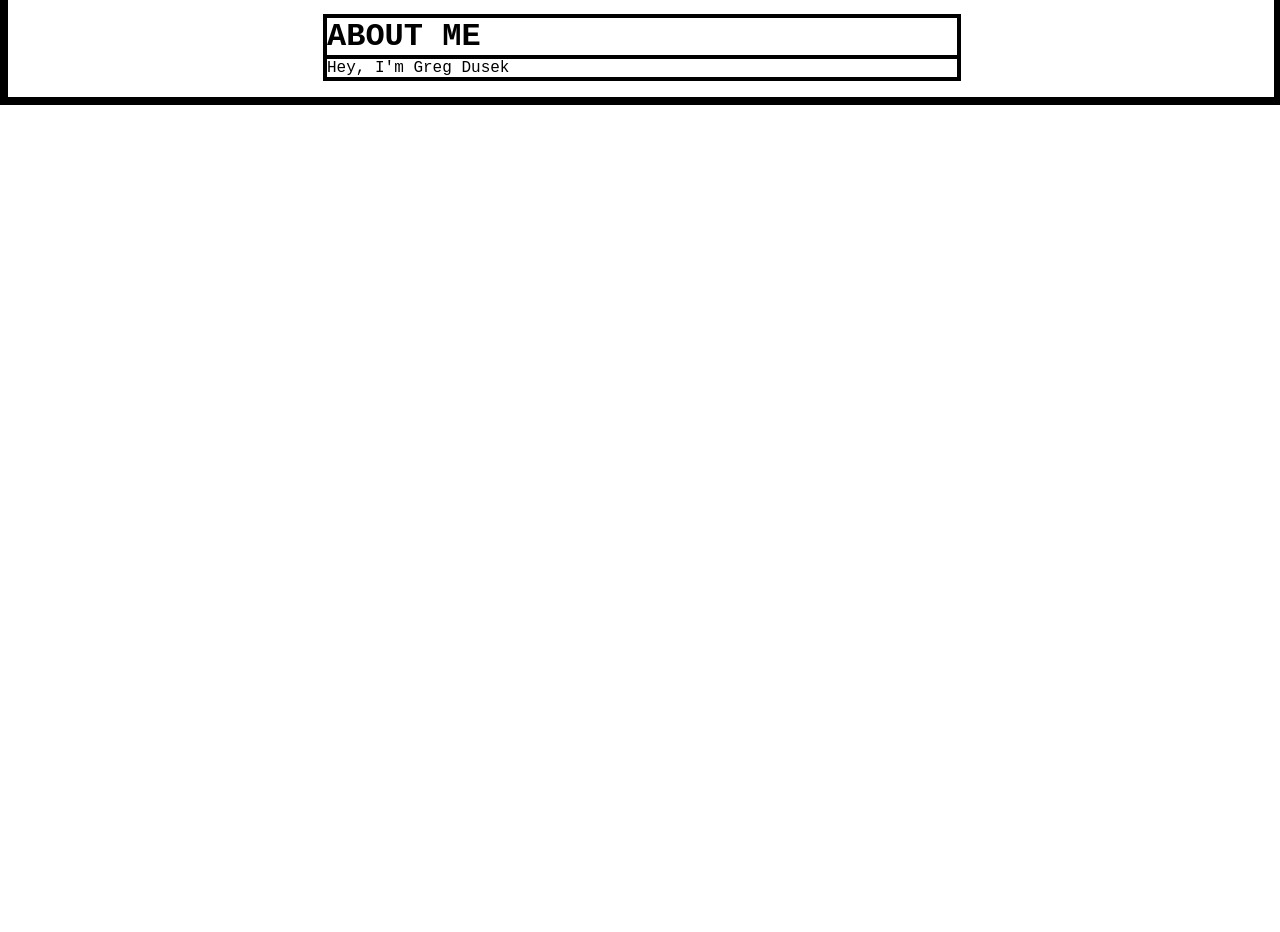
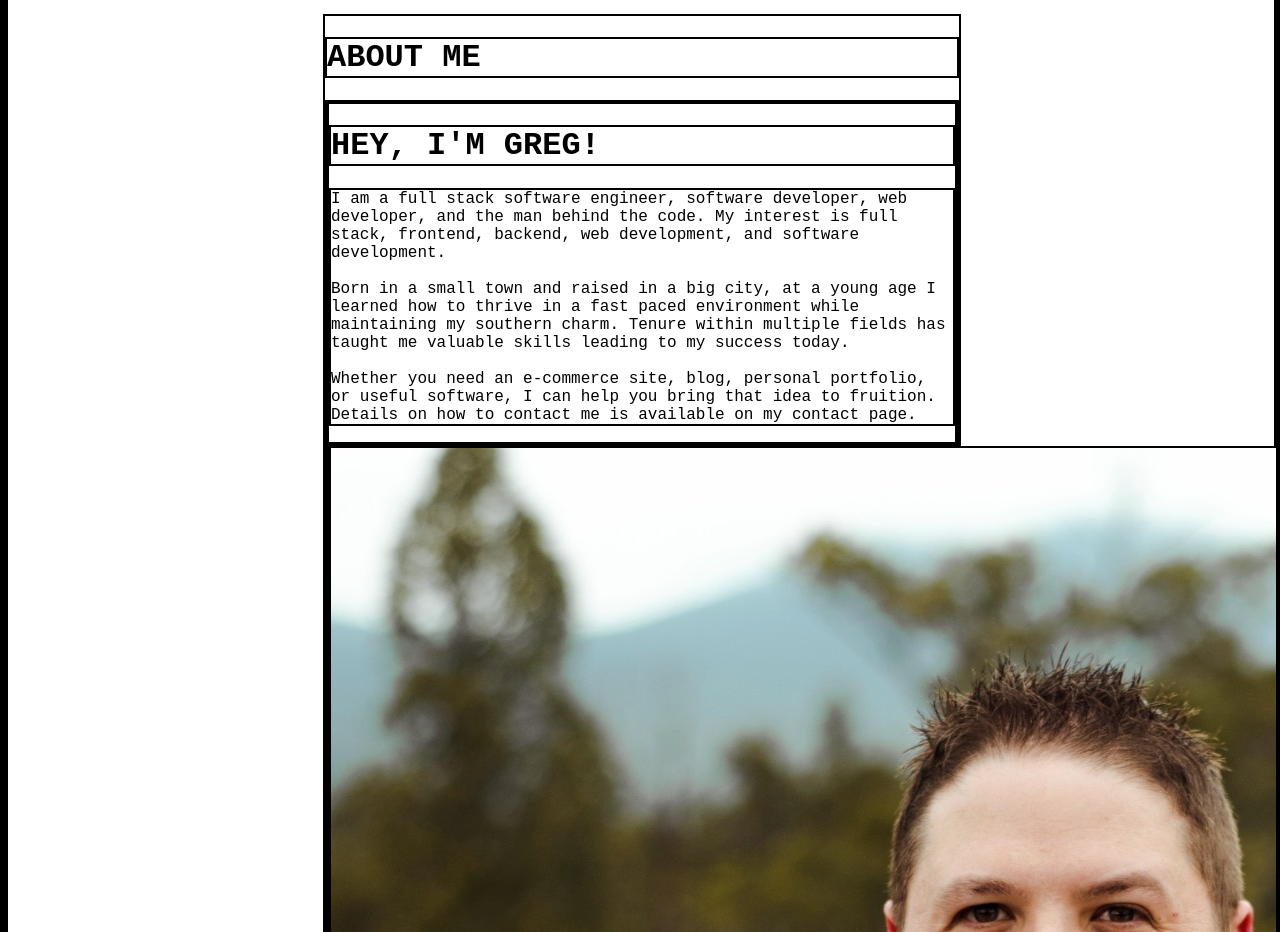
Before and after one commit to gregdusek/my-portfolio, a React (Create React App) app: page /About in a window 1280 px wide. Shown: the part 120-1052 px from the top of the page. Before the commit the page ends 800 px from the top, so only its background shows below. Built offline with nearby package versions, Linux system fonts and the light colour scheme.

Commit message:
Added remaining page content
Still have more styling to do later

```diff
--- a/src/Components/About/index.js
+++ b/src/Components/About/index.js
@@ -1,11 +1,39 @@
 import './styles.css';
+import myPic from '../../Resources/CWP-271_sized.jpg'
 
 const About = () => {
     return (
         <div className='about-container'>
-            <h1 className='about-title'>ABOUT ME</h1>
-            <p className='about-para'>Hey, I'm Greg Dusek</p>
-
+            <h1 className='page-title'>ABOUT ME</h1>
+            <div className='column-container'>
+                <div className='column-1'>
+                    <h1 className='column-title'>HEY, I'M GREG!</h1>
+                    <p className='column-paragraph1'>I am a full stack software engineer, software developer, web developer, and the man behind the code. My interest is full stack, frontend, backend, web development, and software development.
+                    <br/><br/>
+                    Born in a small town and raised in a big city, at a young age I learned how to thrive in a fast paced environment while maintaining my southern charm. Tenure within multiple fields has taught me valuable skills leading to my success today.
+                    <br/><br/>
+                    Whether you need an e-commerce site, blog, personal portfolio, or useful software, I can help you bring that idea to fruition. Details on how to contact me is available on my contact page.</p>
+                </div>
+                <div className='column-2'>
+                    <img src={myPic} className='about-image' alt='' />
+                </div>
+                <div className='column-3'>
+                <h1 className='column-title'>MY HOBBIES & INTERESTS</h1>
+                    <p className='column-paragraph2'>Coding is one of those things I don't consider a job because I enjoy it so much. But when I'm not behind the keyboard coding, you can find me out enjoying on of the following activities:
+                    <br/>
+                        <ul>
+                            <li>Spending time with my wife.</li>
+                            <li>Spending time with my dogs Bella (German Shepherd)& Beau (Belgian Malinois).</li>
+                            <li>Fly fishing.</li>
+                            <li>Listening to music (I'm an audiophile).</li>
+                            <li>Hitting offroad trails in my Jeep Wrangler.</li>
+                            <li>Camping.</li>
+                            <li>Fly fishing.</li>
+                            <li>Watching hockey.</li>
+                        </ul>
+                    </p>
+                </div>
+            </div>
         </div>
     )
 }
```
